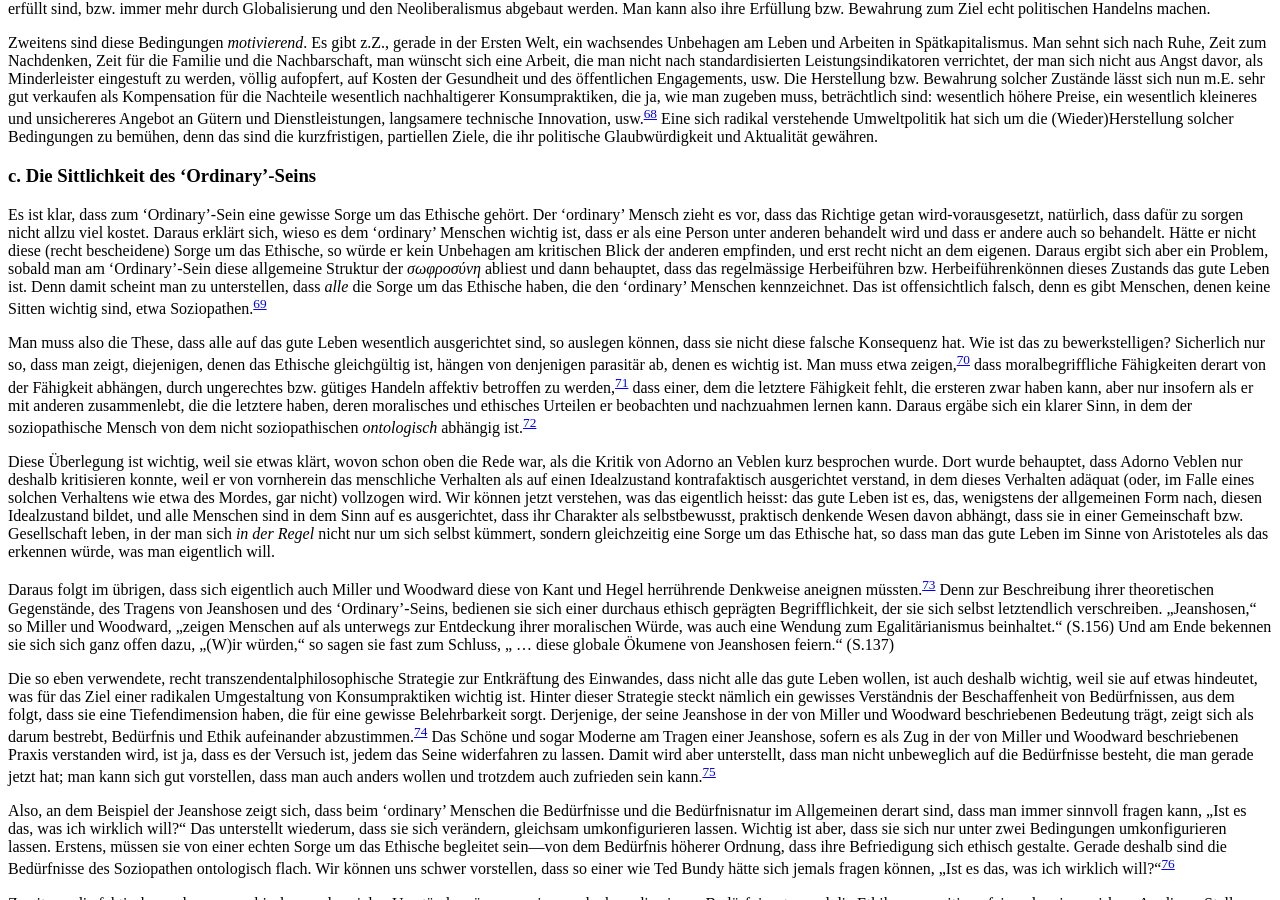
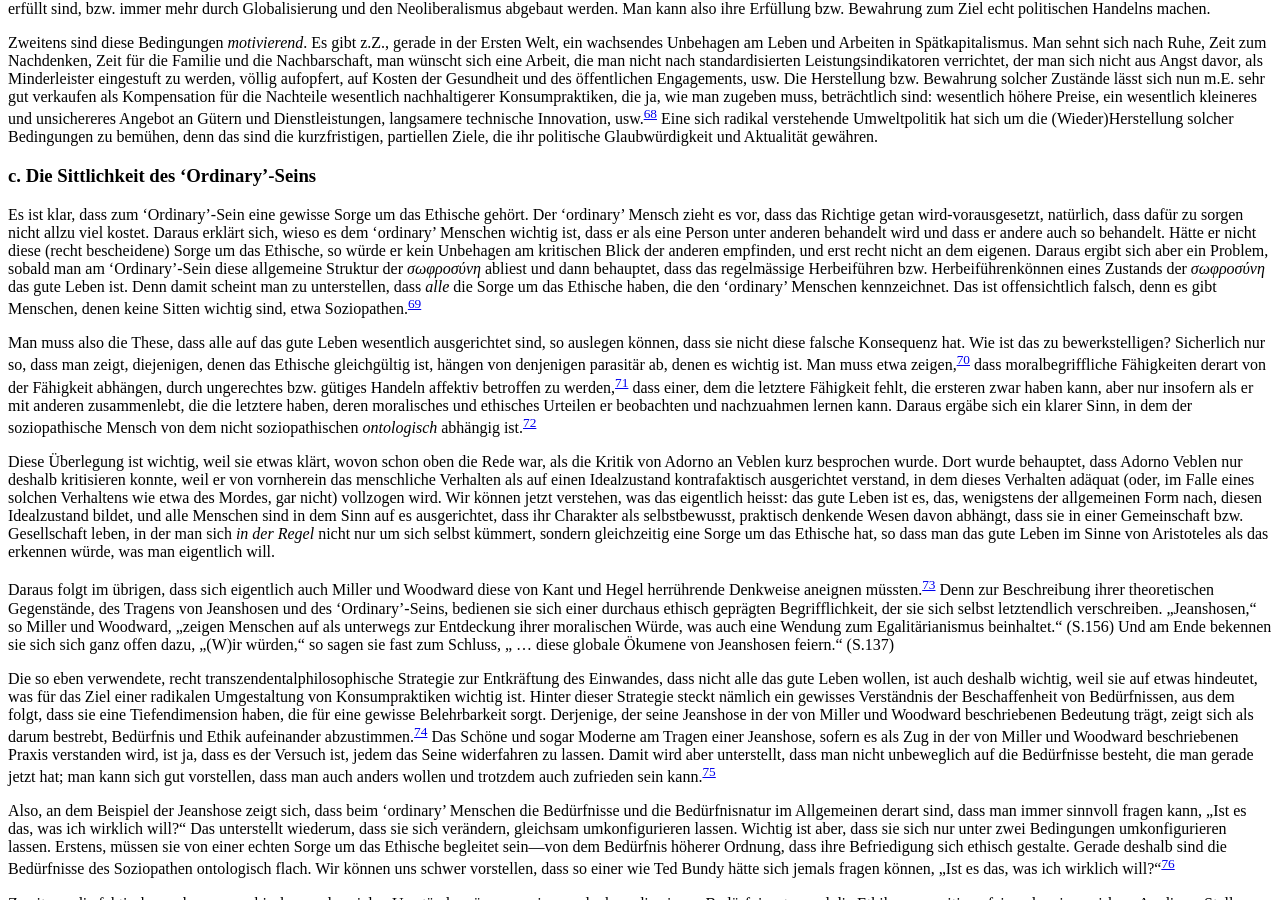
Before and after one commit to klepas/bruins-site, a Jekyll site: the page built from papers/_posts/2013-06-13-The-Struggle-for-the-Ordinary.md, in a window 1280 px wide and 900 px high, scrolled down 11718 px. Built offline with Jekyll 4.4.1, drawn with Linux system fonts in a browser that asks for light colours; nearby versions of some CDN libraries; some web fonts are replaced.

Commit message:
Updated 2013-06-13-The-Struggle-for-the-Ordinary.md

```diff
--- a/papers/_posts/2013-06-13-The-Struggle-for-the-Ordinary.md
+++ b/papers/_posts/2013-06-13-The-Struggle-for-the-Ordinary.md
@@ -224,7 +224,7 @@
 
 ### c. Die Sittlichkeit des ‘Ordinary’-Seins
 
-Es ist klar, dass zum ‘Ordinary’-Sein eine gewisse Sorge um das Ethische gehört. Der ‘ordinary’ Mensch zieht es vor, dass das Richtige getan wird-vorausgesetzt, natürlich, dass dafür zu sorgen nicht allzu viel kostet. Daraus erklärt sich, wieso es dem ‘ordinary’ Menschen wichtig ist, dass er als eine Person unter anderen behandelt wird und dass er andere auch so behandelt. Hätte er nicht diese (recht bescheidene) Sorge um das Ethische, so würde er kein Unbehagen am kritischen Blick der anderen empfinden, und erst recht nicht an dem eigenen. Daraus ergibt sich aber ein Problem, sobald man am ‘Ordinary’-Sein diese allgemeine Struktur der _σωφροσύνη_ abliest und dann behauptet, dass das regelmässige Herbeiführen bzw. Herbeiführenkönnen dieses Zustands das gute Leben ist. Denn damit scheint man zu unterstellen, dass _alle_ die Sorge um das Ethische haben, die den ‘ordinary’ Menschen kennzeichnet. Das ist offensichtlich falsch, denn es gibt Menschen, denen keine Sitten wichtig sind, etwa Soziopathen.[^69]
+Es ist klar, dass zum ‘Ordinary’-Sein eine gewisse Sorge um das Ethische gehört. Der ‘ordinary’ Mensch zieht es vor, dass das Richtige getan wird-vorausgesetzt, natürlich, dass dafür zu sorgen nicht allzu viel kostet. Daraus erklärt sich, wieso es dem ‘ordinary’ Menschen wichtig ist, dass er als eine Person unter anderen behandelt wird und dass er andere auch so behandelt. Hätte er nicht diese (recht bescheidene) Sorge um das Ethische, so würde er kein Unbehagen am kritischen Blick der anderen empfinden, und erst recht nicht an dem eigenen. Daraus ergibt sich aber ein Problem, sobald man am ‘Ordinary’-Sein diese allgemeine Struktur der _σωφροσύνη_ abliest und dann behauptet, dass das regelmässige Herbeiführen bzw. Herbeiführenkönnen eines Zustands der _σωφροσύνη_ das gute Leben ist. Denn damit scheint man zu unterstellen, dass _alle_ die Sorge um das Ethische haben, die den ‘ordinary’ Menschen kennzeichnet. Das ist offensichtlich falsch, denn es gibt Menschen, denen keine Sitten wichtig sind, etwa Soziopathen.[^69]
 
 Man muss also die These, dass alle auf das gute Leben wesentlich ausgerichtet sind, so auslegen können, dass sie nicht diese falsche Konsequenz hat. Wie ist das zu bewerkstelligen? Sicherlich nur so, dass man zeigt, diejenigen, denen das Ethische gleichgültig ist, hängen von denjenigen parasitär ab, denen es wichtig ist. Man muss etwa zeigen,[^70] dass moralbegriffliche Fähigkeiten derart von der Fähigkeit abhängen, durch ungerechtes bzw. gütiges Handeln affektiv betroffen zu werden,[^71] dass einer, dem die letztere Fähigkeit fehlt, die ersteren zwar haben kann, aber nur insofern als er mit anderen zusammenlebt, die die letztere haben, deren moralisches und ethisches Urteilen er beobachten und nachzuahmen lernen kann. Daraus ergäbe sich ein klarer Sinn, in dem der soziopathische Mensch von dem nicht soziopathischen _ontologisch_ abhängig ist.[^72]
 
```
